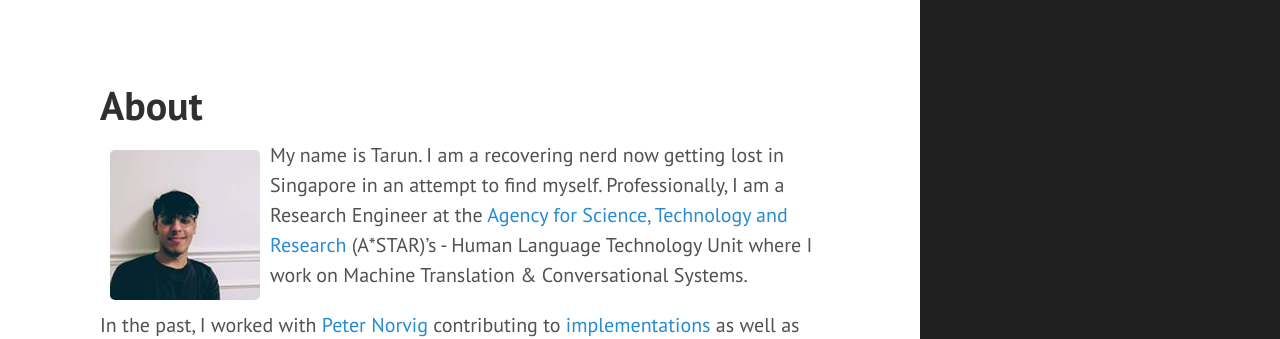
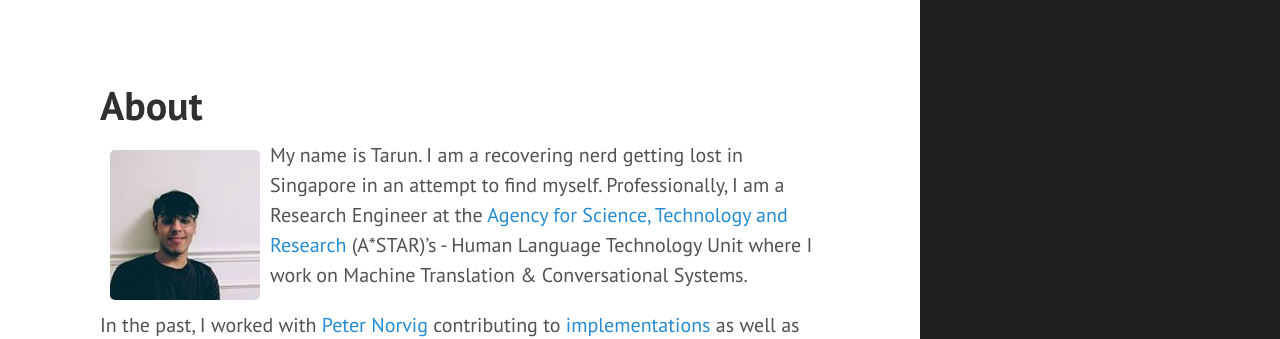
Before and after one commit to reachtarunhere/reachtarunhere.github.io, a Jekyll site: the page built from about.md, in a window 1280 px wide and 900 px high. Shown: the top 339 px of the window. Built offline with Jekyll 4.4.1, drawn with Linux system fonts in a browser that asks for light colours; comment, search, counter and statistics services are not loaded.

Commit message:
dropped now from bio

```diff
--- a/about.md
+++ b/about.md
@@ -3,7 +3,7 @@ layout: page
 title: About
 ---
 
-<img style="float: left;margin: 10px;" src="{{ site.url }}/public/img/instaprofile.jpg"> My name is Tarun. I am a recovering nerd now getting lost in Singapore in an attempt to find myself. Professionally, I am a Research Engineer at the [Agency for Science, Technology and Research](https://www.a-star.edu.sg/) (A*STAR)'s - Human Language Technology Unit where I work on Machine Translation & Conversational Systems.
+<img style="float: left;margin: 10px;" src="{{ site.url }}/public/img/instaprofile.jpg"> My name is Tarun. I am a recovering nerd getting lost in Singapore in an attempt to find myself. Professionally, I am a Research Engineer at the [Agency for Science, Technology and Research](https://www.a-star.edu.sg/) (A*STAR)'s - Human Language Technology Unit where I work on Machine Translation & Conversational Systems.
 
 In the past, I worked with [Peter Norvig](https://en.wikipedia.org/wiki/Peter_Norvig) contributing to [implementations](https://github.com/aimacode/aima-python) as well as documentation for the textbook Artifical Intelligence: A Modern Approach. I [wheeled my way](https://www.businessinsider.sg/inside-most-exclusive-college-2017-6/?r=US&IR=T) into BITS Pilani to study Electronics-Instrumentation & Biological Sciences. Sans the academics, I had a [key role](https://epcbits.wordpress.com/2016/10/16/department-of-visual-media/) in organizing India's second largest cultural festival (a non-stop [96 hours party](https://www.youtube.com/watch?v=rh7WkyNXNRE)).
 
```
